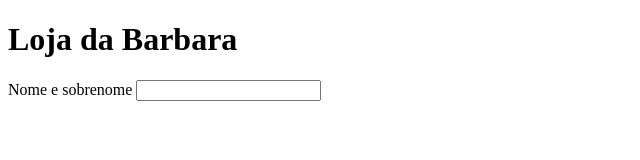
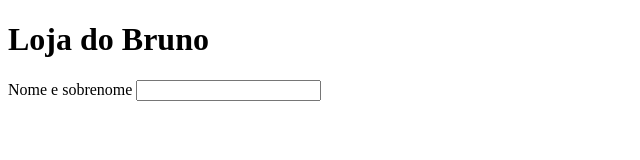
Before and after one commit to brunogabrielcdzr/MyPrimeProject, a plain HTML site: page index.html in a window 1280 px wide. Shown: the full height of the page, 0-640 px from the left. Drawn offline with Linux system fonts and the light colour scheme.

Commit message:
Update index.html

```diff
--- a/index.html
+++ b/index.html
@@ -7,7 +7,7 @@
 
  <body>
   <header>
-   <h1 class="titulo-principal"> Loja da Barbara</h1>
+   <h1 class="titulo-principal"> Loja do Bruno</h1>
   </header>
   <main>
    <form>
```
